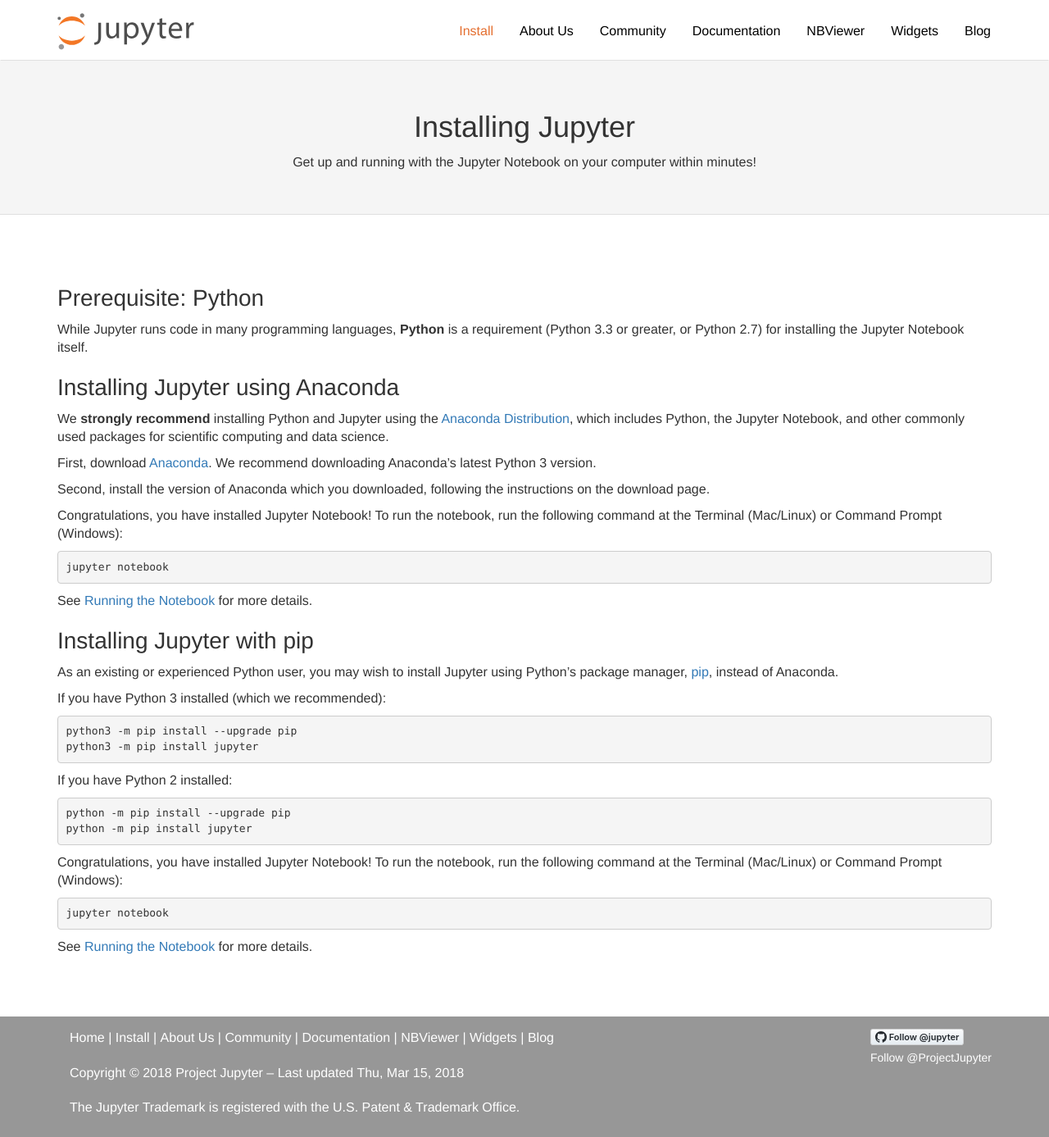
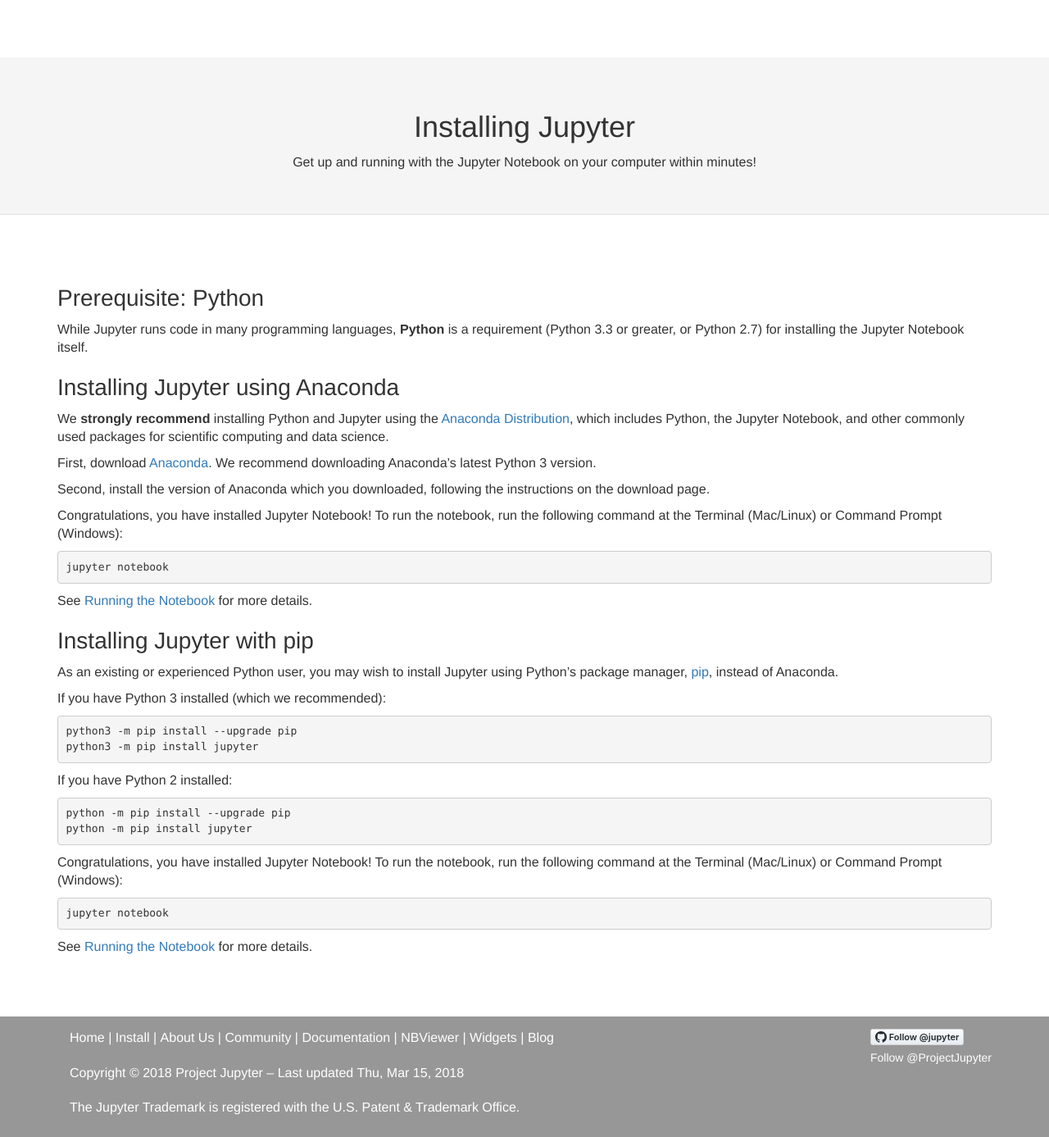
Before and after one commit to jupyter/jupyter.github.io, a Jekyll site: the page built from install.html, in a window 1280 px wide and 1387 px high. Shown: the whole window at 82% size. Built offline with Jekyll 4.4.1, drawn with Linux system fonts in a browser that asks for light colours; comment, search, counter and statistics services are not loaded.

Commit message:
added css changes to logo-nav & referenced scroll.js in footer.html

```diff
--- a/_includes/footer.html
+++ b/_includes/footer.html
@@ -35,5 +35,8 @@
     <!-- Bootstrap Core JavaScript -->
     <script src="{{site.baseurl}}/js/bootstrap.min.js"></script>
     <script src="{{site.baseurl}}/js/architecture.js"></script>
+
+    <script src="{{site.baseurl}}/js/scroll.js"></script>
+
     <script src="{{site.baseurl}}/js/simon.js"></script>
     <script>!function(d,s,id){var js,fjs=d.getElementsByTagName(s)[0],p=/^http:/.test(d.location)?'http':'https';if(!d.getElementById(id)){js=d.createElement(s);js.id=id;js.src=p+'://platform.twitter.com/widgets.js';fjs.parentNode.insertBefore(js,fjs);}}(document, 'script', 'twitter-wjs');</script>
--- a/css/logo-nav.css
+++ b/css/logo-nav.css
@@ -33,6 +33,15 @@
     color: #E46E2E;
 }
 
+.jupyterlab-navbar {
+    background: transparent;
+    border: transparent;
+}
+
+.jupyterlab-navbar > li > .tab {
+    color: white;
+}
+
 .navbar-scroll {
   background-color: white;
     animation-duration: 2s;
@@ -42,7 +51,7 @@
     box-shadow: 1px 1px 1px #999;
 }
 
-.jupytercon-nav > li > .black-tab {
+.navbar-scroll > li > .tab {
     color: black;
 }
 
@@ -51,8 +60,17 @@
 }
 
 .nav > li > a {
+    color: white;
     font-size: 16px;
     padding: 12px 16px 10px;
+}
+
+.nav > li > .tab-white {
+    color: white;
+}
+
+.nav > li > .tab-black {
+    color: black;
 }
 
 .nav > li > a:hover {
```
